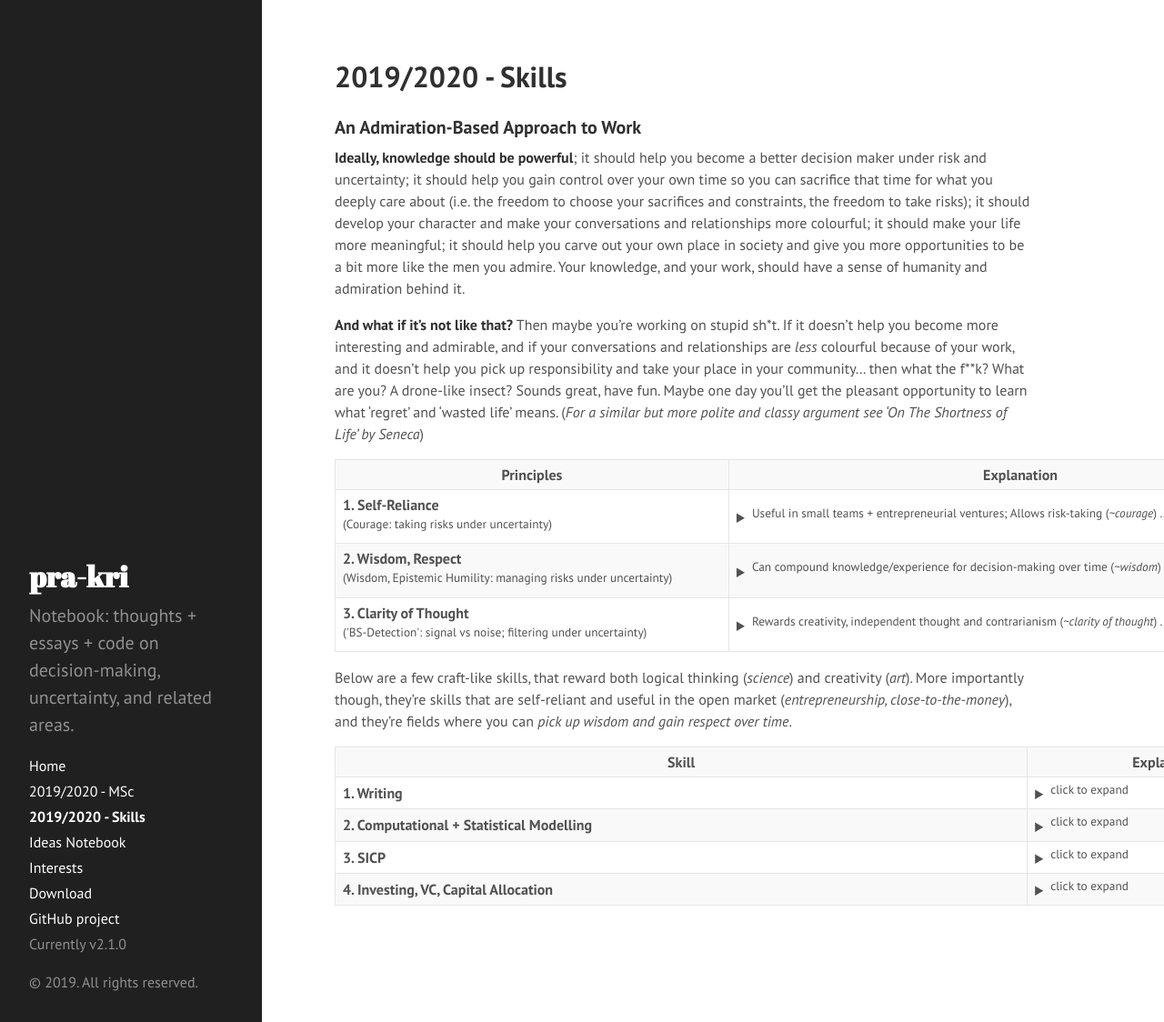
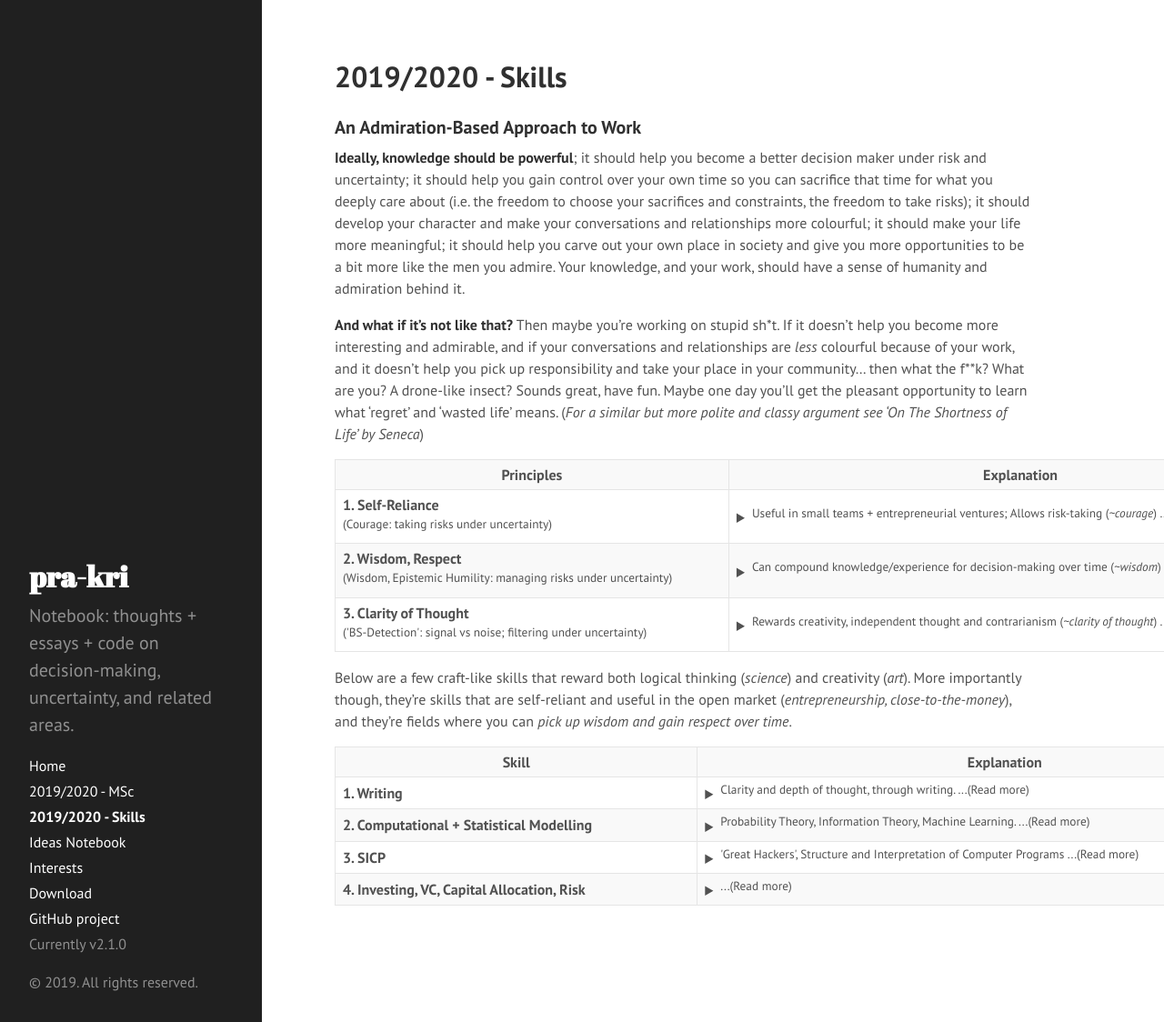
Before and after one commit to pra-kri/pra-kri.github.io, a Jekyll site: the page built from 2019to2020_skills.md, in a window 1280 px wide and 1124 px high. Shown: the whole window at 91% size. Built offline with Jekyll 4.4.1, drawn with Linux system fonts in a browser that asks for light colours; Markdown is read by kramdown in place of the engine named in the settings; some of the changed text lies outside the part shown.

Commit message:
Update 2019to2020_skills.md

```diff
--- a/2019to2020_skills.md
+++ b/2019to2020_skills.md
@@ -43,7 +43,7 @@ title: 2019/2020 - Skills
   </tr>
 </table>
 
-Below are a few craft-like skills, that reward both logical thinking (*science*) and creativity (*art*). More importantly though, they're skills that are self-reliant and useful in the open market (*entrepreneurship, close-to-the-money*), and they're fields where you can *pick up wisdom and gain respect over time*.
+Below are a few craft-like skills that reward both logical thinking (*science*) and creativity (*art*). More importantly though, they're skills that are self-reliant and useful in the open market (*entrepreneurship, close-to-the-money*), and they're fields where you can *pick up wisdom and gain respect over time*.
 
 <table style="width:140%">
   <tr>
@@ -52,7 +52,7 @@ Below are a few craft-like skills, that reward both logical thinking (*science*)
   </tr>
   <tr>
     <td><b>1. Writing</b></td>
-    <td> <details><summary><sup>click to expand</sup></summary>
+    <td> <details><summary><sup> Clarity and depth of thought, through writing. ...(Read more)</sup></summary>
       <b> Ideal: </b> Become a skilled writer with clarity, depth and idiosyncrasy. Cut through the useless noise; get to the central ideas. Write essays and research papers. Explore interesting, important and controversial topics. Develop interesting, well-formed opinions and convictions. To be honest, you should care less about writing itself, but more about clarity of thought. Erudition and ownership of your own opinions: that's the target. Writing is just a way to practice this.
       <br>
       <b> Anti-Ideal: </b> Don't be one of those idiots who have nothing valuable to say: the types who can't think well, and fill their words with empty fluff. Maybe they have underdeveloped opinions and obediently think what they're told to think. No individuality or depth in their perspective whatsoever; just blind conformity. A few colourful terms come to mind: 'useful idiots', 'NPC', 'sheeple'.
@@ -61,28 +61,28 @@ Below are a few craft-like skills, that reward both logical thinking (*science*)
   </tr>
   <tr>
     <td><b>2. Computational + Statistical Modelling </b></td>
-    <td><details><summary><sup>click to expand</sup></summary>
-      <b> Ideal: </b> Build a deep, intuitive understanding of randomness, uncertainty, information and prediction - from a quantitative and computational perspective. <b>Probability Theory, Information Theory, Machine Learning, Complexity</b>. Focus less on theory, and more on proper application in R&D and entrepreneurship: fields that are 'close to the money'. Practice > Theory.
+    <td><details><summary><sup> Probability Theory, Information Theory, Machine Learning. ...(Read more)</sup></summary>
+      <b> Ideal: </b> Build a deep, intuitive understanding of randomness, uncertainty, information and prediction - from a quantitative and computational perspective. <b>Probability Theory, Information Theory, Machine Learning, Complexity</b>. Focus less on theory, and more on proper application in R&D, entrepreneurship and investing/trading: problems that are 'close to the money'. Practice > Theory.
       <br>
-      <b> Anti-Ideal: </b>Study all the ways that people get tricked and lied to, by deceptive statistics and machine learning models. Find out how both idiots and liars can manipulate decisions through misleading quantitative models and stupid assumptions. (apparently this is a good book, talks a lot about assumptions and mistakes: <i>'Statistical Models: Theory and Practice</i> - D. Freedman
+      <b> Anti-Ideal: </b>Study all the ways that people get tricked and lied to, by deceptive statistics and machine learning models. Find out how both idiots and liars can manipulate decisions through misleading quantitative models and stupid assumptions. (apparently this is a good book that talks a lot about assumptions and mistakes: <i>'Statistical Models: Theory and Practice</i> - D. Freedman)
       <br>
       </details>
     </td>
   </tr>
   <tr>
     <td><b>3. SICP </b></td>
-    <td><details><summary><sup>click to expand</sup></summary>
-      <b> Ideal: </b> If you ever want to chase market opportunities quickly and effectively in small teams, you need to be a 'Great Hacker', or at least not a bad one. Read and master 'The Structure and Interpretation of Computer Programs' and learn the general principles of building good architecture.
+    <td><details><summary><sup> 'Great Hackers', Structure and Interpretation of Computer Programs ...(Read more)</sup></summary>
+      <b> Ideal: </b> If you ever want to chase market opportunities quickly and effectively in small teams in a technical capacity, you really need to be a 'Great Hacker', or at least not a bad one. Read and master 'The Structure and Interpretation of Computer Programs' and learn the general principles of building good architecture. At the very least, you should be able to write well-structured, clean code.
       <br>
-      <b> Anti-Ideal: </b>Spaghetti code. Lasagne code. Exponential productivity decreases. Making a reallllly stupid, almost irreversible, technical decision that prevents you from building the next thing.
+      <b> Anti-Ideal: </b>Spaghetti code. Lasagne code. Exponential productivity decreases. Making reallllly stupid, almost irreversible, technical decisions that prevents you from building the next thing. A codebase that starts to look more like a liability than an asset. See: <i>'The Total Cost of Owning a Mess'</i>(Ch.1 of Clean Code, by R.Martin), and maybe 'The Mythical Man-Month'.
       <br>
       </details>
     </td>
   </tr>
   <tr>
-    <td><b>4. Investing, VC, Capital Allocation</b></td>
-    <td><details><summary><sup>click to expand</sup></summary>
-      <b> Ideal: </b> Build a deep understanding of investing. Where should you allocate capital (and time) in a free market? What signals can you use to predict growth and value in companies? Learn from investors in different fields. Value (Buffett, Munger, Klarman...), VC (Paul Graham, Peter Thiel - Zero to One, Tim Ferriss' interviews with a LOT of angel investors), Quant Traders (Taleb, Spitznagel, Thorp, AQR, Winton, ...), Global Macro (Dalio, Soros)...etc
+    <td><b>4. Investing, VC, Capital Allocation, Risk</b></td>
+    <td><details><summary><sup> ...(Read more)</sup></summary>
+      <b> Ideal: </b> Build a deep understanding of investing. Where should you allocate capital (and time) in the market? What signals can you use to predict growth and value in companies? Learn from investors in different fields. Value (Buffett, Munger, Klarman...), VC (Paul Graham, Peter Thiel - Zero to One, Tim Ferriss' interviews with a LOT of angel investors), Quants (Taleb, Spitznagel, Thorp, AQR, Winton, ...), Global Macro (Dalio, Soros)...etc. The investing field also seems to be full of interesting writers who stress the importance of <b>wisdom (risk-management, epistemic humility), courage (risk-taking, skin-in-the-game) and independent thinking (filtering signal from noise)</b>. There aren't many other fields where this sort of culture is strongly present. The only others that come to mind are 1.Startups + Silicon Valley, 2.Intelligence + Military Strategy, 3.Medicine, 4.Policy, Risk, Governance. They're all fields where navigating risk and uncertainty are crucial.
       <br>
       <b> Anti-Ideal: </b>Learn how all the bad investors lose money. How should you *NOT* manage your risk? Find all the ways that mediocre portfolio managers manage their investments. And for startups, learn how to tell when a startup looks crap: what signals should you watch out for? This might also be useful when deciding on which startup to join.
       <br>
```
